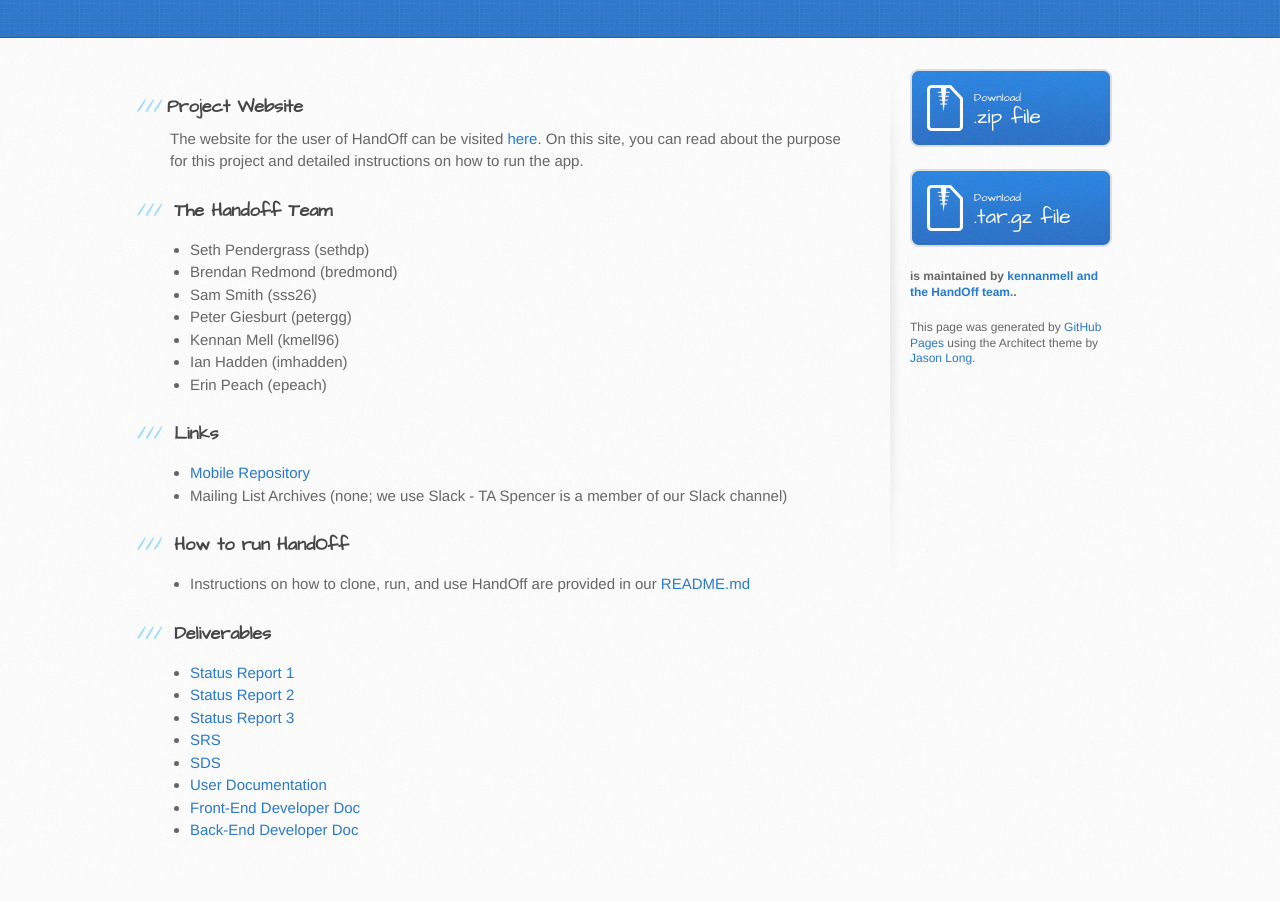
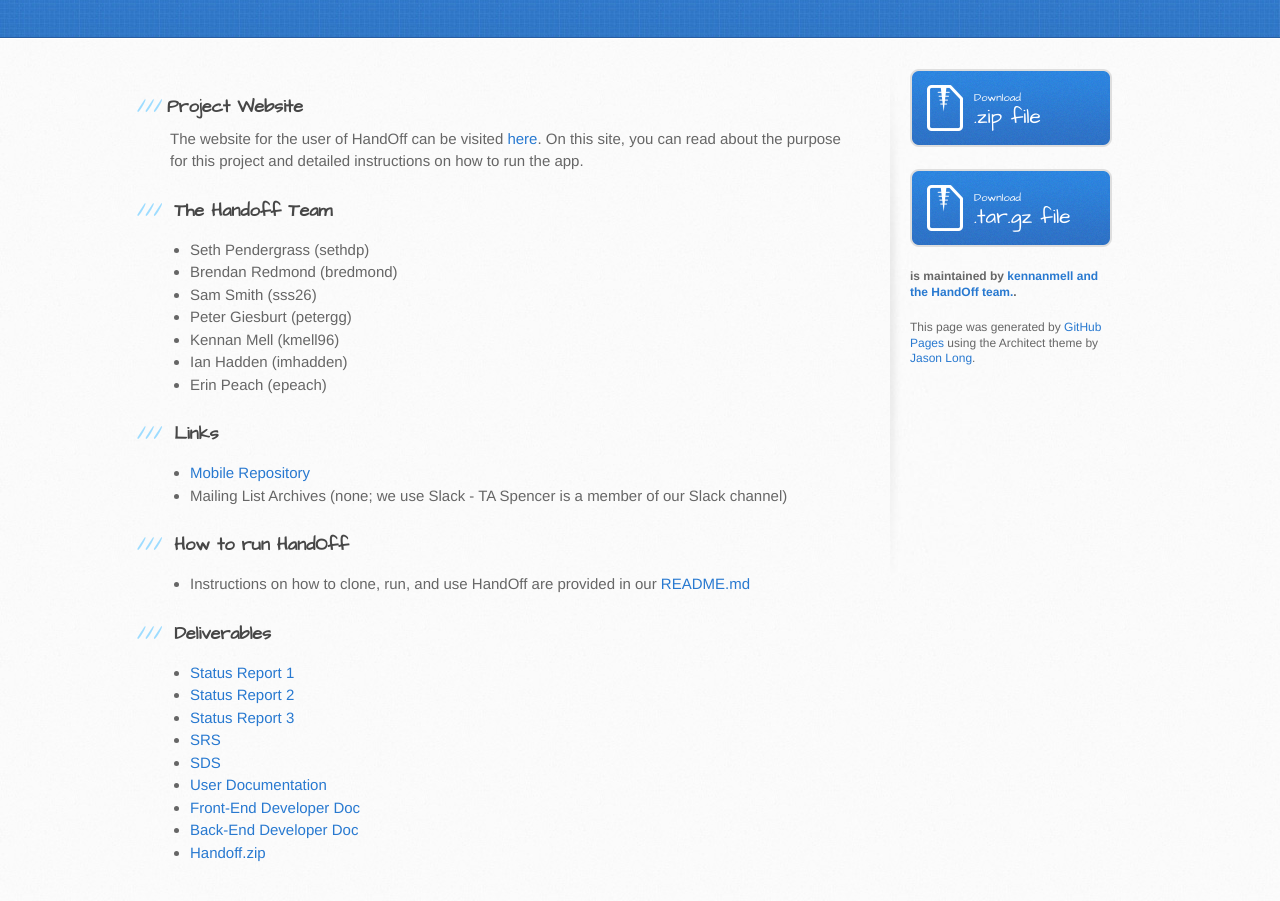
Before and after one commit to kennanmell/Handoff, a website: page index.html in a window 1280 px wide. Shown: the part 197-1098 px from the top of the page. Drawn offline with Linux system fonts and the light colour scheme.

Commit message:
Update index.html

```diff
--- a/index.html
+++ b/index.html
@@ -73,6 +73,7 @@
 <li><a href="https://slack-files.com/files-pri-safe/T2PK1353N-F2VS2ECKX/handoff_user_documentation.pdf?c=1477719539-2c84a629e57ed11e8fec48c5c0f659691d36ee16">User Documentation</a></li>
 <li><a href="https://docs.google.com/document/d/1VQU8ICkfLX7jcja4rZGzusaPJB5buaZpKsGkq9XcuX8/edit">Front-End Developer Doc</a></li>
 <li><a href="https://github.com/sethdp/HandoffBackend/blob/master/README">Back-End Developer Doc</a></li>
+<li><a href="https://handoff-team.slack.com/files/petergg/F2VSE4NTU/handoff.zip">Handoff.zip</a></li>
 </ul>
         </section>
 
```
